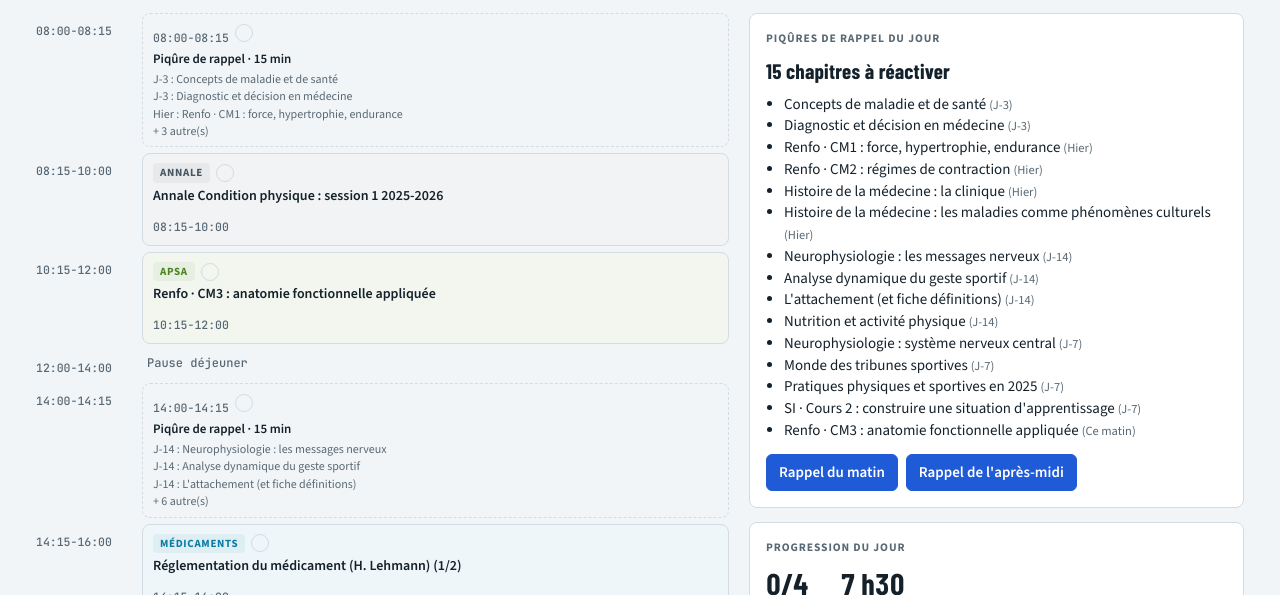
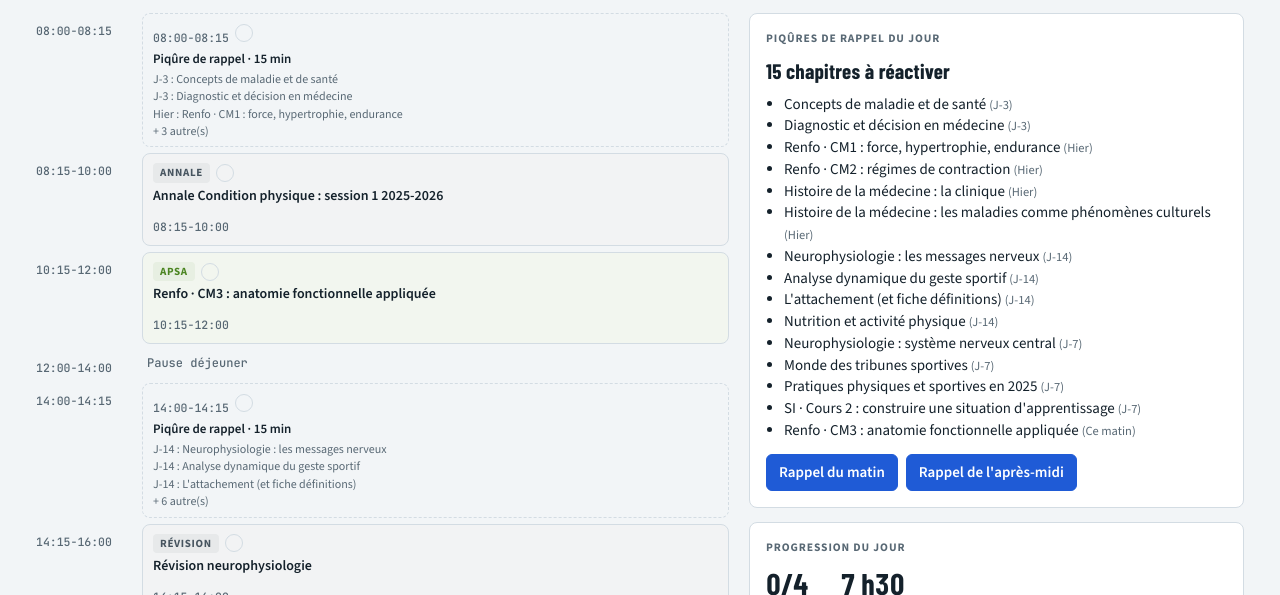
Before and after one commit to dorianduvivier-dot/workout, a plain HTML site: page planning-s1/index.html in a window 1280 px wide. Shown: the part 202-797 px from the top of the page. Drawn offline with nearby package versions, Linux system fonts and the light colour scheme.

Commit message:
Planning S1 : priorité physio + APSA avant les évals de la semaine 5
Fin de semaine 4 recentrée sur les évals : révision neurophysio
(mer. 25 à 14h15), annale SV 2 puis sa correction et révision muscle +
physio de l'exercice (jeu. 26), grande révision APSA puis bilan noté
physio + APSA (ven. 27). Nouveau « dernier tour » physio + APSA le
lun. 30 à 8h15. Réglementation et produits naturels reviennent le
lundi de la semaine 5 ; dispositifs médicaux + perfusion et
ingrédients + production regroupés ; le bloc QCM Supmed est retiré
(ses liens restent dans le concours blanc).

Co-Authored-By: Claude Opus 5.5 <noreply@anthropic.com>
Claude-Session: https://claude.ai/code/session_01VU5xHP1CkmS6Rf9FbFw8Tg

```diff
--- a/planning-s1/index.html
+++ b/planning-s1/index.html
@@ -714,10 +714,13 @@ const REVIEWS = {
     notions: ["Faire le sujet 2025-2026 en conditions réelles", "S'il reste du temps : relire le corrigé 2024-2025", "Rappel : la partie endurance n'était pas à l'examen 2025-2026"] },
   revPhys: { title: "Révision neurophysiologie", type: "revision",
     chapters: ["nbase", "nmsg", "nsyn", "snc"],
-    notions: ["Refaire de mémoire le schéma du potentiel d'action", "Étapes de la synapse chimique", "Voies ascendantes et descendantes"] },
+    notions: ["Éval de physio la semaine prochaine : relire les fiches de neurophysiologie", "Refaire de mémoire le schéma du potentiel d'action", "Étapes de la synapse chimique", "Voies ascendantes et descendantes", "Interro notée /20 sur la neurophysio"] },
   revCardio: { title: "Révision muscle et physiologie de l'exercice", type: "revision",
     chapters: ["musc", "cardio", "depense"],
-    notions: ["Types de fibres et loi de Henneman", "Équation de Fick, FC, VES, PAM", "Filières énergétiques"] },
+    notions: ["Éval de physio la semaine prochaine : muscle et physiologie de l'exercice", "Couplage excitation-contraction de mémoire", "Types de fibres et loi de Henneman", "Équation de Fick, FC, VES, PAM", "Filières énergétiques", "Interro notée /20"] },
+  flashEval: { title: "Dernier tour avant les évals : physiologie + APSA", type: "revision",
+    chapters: ["nbase", "nmsg", "nsyn", "snc", "musc", "cardio", "gr", "sa", "co", "rf_c1", "rf_c2", "rf_c3"],
+    notions: ["Interro notée /20 sur la physio (neuro, muscle, cardio-respiratoire)", "Refaire de mémoire : potentiel d'action, synapse, couplage excitation-contraction, équation de Fick", "Relire les encadrés « L'essentiel » des 3 cours de renfo et les fiches APSA", "Noter 3 points à relire juste avant chaque éval"] },
   annSoc: { title: "Annale Sociologie : session 1 2024-2025", type: "annale",
     chapters: ["sdef", "smeth", "secole", "strib", "sprat", "sdop", "ssante", "sinteg"],
     files: [["Sujet", D("10_4F3V8VJwMeJkaHh_78zf0CrCCZGeiy")], ["Corrigé", D("1wl1DSbSCDr4xhQJufHu0CmobDlcld2xn")], ["Toutes les annales socio", F("18mAeU25Apx947Ukt1I4SJBc4r2I3OJLo")]],
@@ -733,7 +736,7 @@ const REVIEWS = {
   corrSV2: { title: "Correction annale SV session 2 + révision physiologie", type: "revision",
     chapters: ["nbase", "nmsg", "nsyn", "snc", "musc", "cardio"],
     files: [["Corrigé session 2 2024-2025", D("10dxU9541YZEQc-5UqS-QnFjADK_oZZe-")]],
-    notions: ["Corriger, comparer avec l'annale de lundi", "Revoir les points perdus dans les cours"] },
+    notions: ["Corriger l'annale de ce matin et noter les points perdus", "Revoir dans les cours de physio les notions ratées", "Refaire les questions de physio ratées sans le corrigé"] },
   revBio: { title: "Révision biomécanique (formules)", type: "revision",
     chapters: ["cine", "dyn", "stat", "trav", "tdbio"],
     notions: ["Fiche de toutes les formules et unités", "Refaire un exercice du TD 1 sans corrigé", "Leviers : savoir les reconnaître sur un schéma"] },
@@ -748,8 +751,9 @@ const REVIEWS = {
     notions: ["APSA : relire les fiches GR, course d'orientation, sports adaptés et renfo (CM 1 à 3), puis interro sur les cartes APSA", "Renfo : analyser 2 exercices avec la méthode en 5 étapes et proposer 4 exercices pour un même groupe musculaire", "Condition physique : calculs MET, NAP, IMC, QA, FCmax et principes de l'entraînement", "Mineure santé : interro rapide sur la SSH de la semaine"] },
   revFlash: { title: "Dernier passage sur les cartes à revoir", type: "revision", chapters: "all",
     notions: ["Révision intelligente jusqu'à épuisement des cartes à revoir", "Relire les fiches des chapitres les plus faibles"] },
-  bilanFin: { title: "Bilan final : quiz général", type: "bilan", chapters: "all",
-    notions: ["Quiz aléatoire sur tous les chapitres", "Repos ce week-end : tu as tout vu"] }
+  bilanFin: { title: "Bilan avant les évals : physiologie + APSA", type: "bilan",
+    chapters: ["nbase", "nmsg", "nsyn", "snc", "musc", "cardio", "gr", "sa", "co", "rf_c1", "rf_c2", "rf_c3"],
+    notions: ["Interro notée /20 sur la physio et les APSA", "Repérer les chapitres sous 10/20 et les relire ce week-end (ou lundi matin)", "Repos ensuite : tu es prêt pour tes évals"] }
 };
 
 /* Block codes: "chapterId:part" for study, review id for reviews, "a+b" for two chapters in one block, null = libre.
@@ -759,7 +763,7 @@ const SCHEDULE = [
   [ [null, null, null, "sdef:1"], ["cine:1", "cine:2"], ["nbase:1", "nmsg:1", "attach:1", "nutri:1"], ["nmsg:2", "dyn:1", "attach:2", "nutri:2"], ["smeth:1", "bilan1"] ],
   [ ["nsyn:1", "stat:1", "ado:1", "si_c1:1"], ["stat:2", "trav:1"], ["musc:1", "musc:2", "ado:2", "depense:1"], ["snc:1", "depense:2", "secole:1", "si_c1:2"], ["tdbio:1", "bilan2"] ],
   [ ["snc:2", "cardio:1", "strib:1+sprat:1", "si_c2:1"], ["tdadcp:1", "socdel:1"], ["cardio:2", "dqp:1", "gr:1", "si_c3:1"], ["dqp:2", "sdop:1+ssante:1", "sa:1", "co:1"], ["h_mal:1+h_diag:1", "bilan3"] ],
-  [ ["annSV1", "corrSV1", null, "sinteg:1"], ["rf_c1:1+rf_c2:1", "h_clin:1+h_cult:1"], ["annADCP", "rf_c3:1", "p_regl:1", "h_eth:1+h_terre:1"], ["annSV2", "p_regl:2", "p_nat1:1+p_nat2:1", "annAPSA"], ["revFin", "bilanFin"] ]
+  [ ["annSV1", "corrSV1", null, "sinteg:1"], ["rf_c1:1+rf_c2:1", "h_clin:1+h_cult:1"], ["annADCP", "rf_c3:1", "revPhys", "h_eth:1+h_terre:1"], ["annSV2", "corrSV2", "revCardio", "annAPSA"], ["revFin", "bilanFin"] ]
 ];
 
 /* Mineure santé (Drive 2025-2026 › 1er semestre › Mineure santé › Fiches de cours) — embryologie retirée du programme */
@@ -1490,15 +1494,14 @@ Object.assign(REVIEWS, {
     chapters: ["p_regl", "p_dm", "p_perf", "p_nat1", "p_nat2", "p_ingr", "p_form", "p_ops", "p_parent", "p_enter"],
     notions: ["Interro notée sur les 10 cours de la semaine", "Refaire de mémoire : listes I et II, stupéfiants, loi de Dalton, Noyes-Whitney, trajets sublingual et rectal", "Comparer les voies (rapidité, biodisponibilité, exemples)", "Lister ce qui reste flou pour le revoir avant l'examen"] }
 });
-REVIEWS.bilanFin.notions = ["Quiz aléatoire sur tous les chapitres vus", "Repos ce week-end : la semaine 5 est consacrée aux médicaments et produits de santé"];
-
-/* Semaine 5 : lun. 30 nov. → ven. 4 déc. (v6 : APSA terminées en semaine 4 ; annale de socio déplacée ici) */
-const W5_VERSION = 6;
+
+/* Semaine 5 : lun. 30 nov. → ven. 4 déc. (v7 : évals de physio et d'APSA cette semaine-là ; physio révisée en semaine 4, réglementation et produits naturels revenus ici) */
+const W5_VERSION = 7;
 SCHEDULE.push([
-  ["p_dm:1", "p_perf:1", "revPhys", "revSI"],
-  ["p_ingr:1", "p_form:1"],
-  ["p_ops:1", "p_ops:2", "revBio", "revPsy"],
-  ["p_parent:1", "p_enter:1", "qcmMAPS", "annMAPS"],
+  ["flashEval", "p_regl:1", "p_regl:2", "p_nat1:1+p_nat2:1"],
+  ["p_dm:1+p_perf:1", "revSI"],
+  ["p_ingr:1+p_form:1", "p_ops:1", "p_ops:2", "revPsy"],
+  ["p_parent:1", "p_enter:1", "revBio", "annMAPS"],
   ["annSoc", "bilanPharma"]
 ]);
 
```
